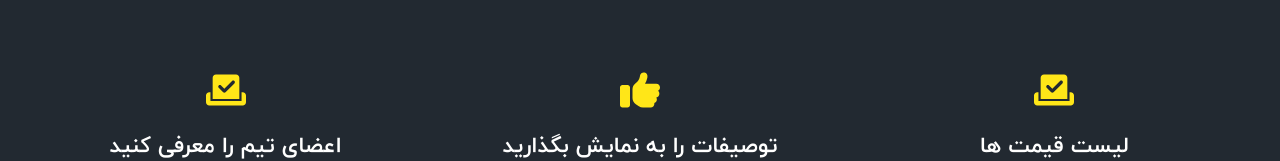
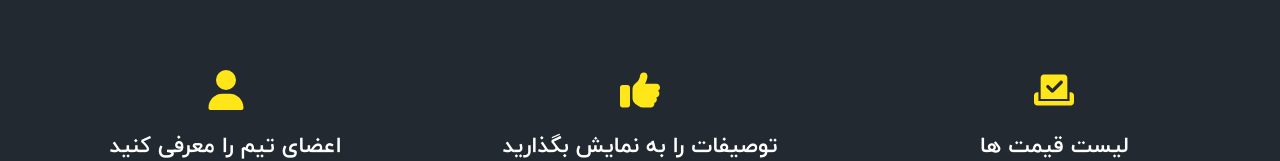
Before and after one commit to mahyarErshad/buildwall, a React (Vite) app: page / in a window 1280 px wide. Shown: the part 4862-5023 px from the top of the page. Built offline with nearby package versions, Linux system fonts and the light colour scheme.

Commit message:
All Cards are created

```diff
--- a/src/Components/Body/RaiseToNewLevel/RaiseToNewLevel.jsx
+++ b/src/Components/Body/RaiseToNewLevel/RaiseToNewLevel.jsx
@@ -1,4 +1,4 @@
-import { faScrewdriverWrench, faBuilding, faCartShopping, faCheckToSlot, faThumbsUp } from "@fortawesome/free-solid-svg-icons";
+import { faScrewdriverWrench, faBuilding, faCartShopping, faCheckToSlot, faThumbsUp, faUser } from "@fortawesome/free-solid-svg-icons";
 import React from "react";
 import showCaseServices from "../../../assets/images/showCaseServices.webp";
 import masterYourProject from "../../../assets/images/masterYourProject.webp";
@@ -20,7 +20,7 @@ function RaiseToNewLevel() {
       <div className="w-full py-12 flex justify-between items-center flex-wrap">
         <RaiseToNewLevelBottomCard title="لیست قیمت ها" description="این گزینه درجه یک امکان ایجاد و سفارشی کردن لیست قیمت ها را بدون دردسر فراهم می کند. شما قادر خواهید بود به راحتی و بدون نگرانی لیست قیمت های خود را تنظیم و تغییراتی ایجاد کنید!" icon={faCheckToSlot} />
         <RaiseToNewLevelBottomCard title="توصیفات را به نمایش بگذارید" description="این گزینه درجه یک امکان ایجاد و سفارشی کردن لیست قیمت ها را بدون دردسر فراهم می کند. شما قادر خواهید بود به راحتی و بدون نگرانی لیست قیمت های خود را تنظیم و تغییراتی ایجاد کنید!" icon={faThumbsUp} />
-        <RaiseToNewLevelBottomCard title="اعضای تیم را معرفی کنید" description="با بیلدوال می‌توانید اطلاعات دقیق و جذابی را در مورد کارمندان به بازدیدکنندگان خود ارائه دهید و کارهایی که انجام می‌دهند و مهارت‌ها، تجربه و قدرت آنها را برجسته کنید." icon={faCheckToSlot} />
+        <RaiseToNewLevelBottomCard title="اعضای تیم را معرفی کنید" description="با بیلدوال می‌توانید اطلاعات دقیق و جذابی را در مورد کارمندان به بازدیدکنندگان خود ارائه دهید و کارهایی که انجام می‌دهند و مهارت‌ها، تجربه و قدرت آنها را برجسته کنید." icon={faUser} />
       </div>
     </section>
   );
```
